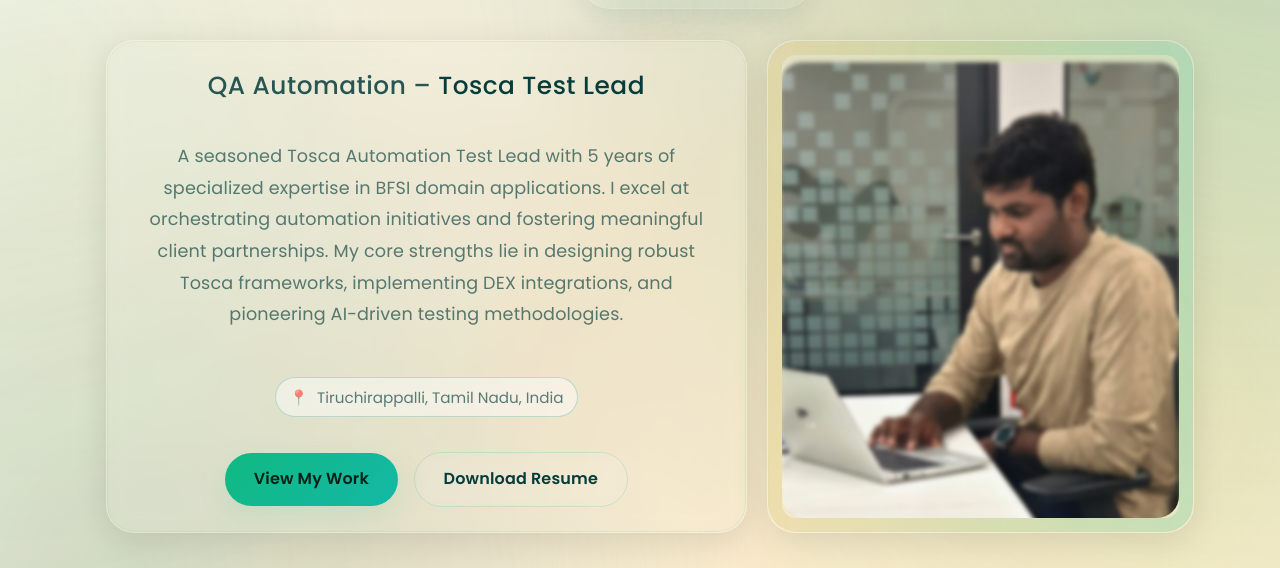
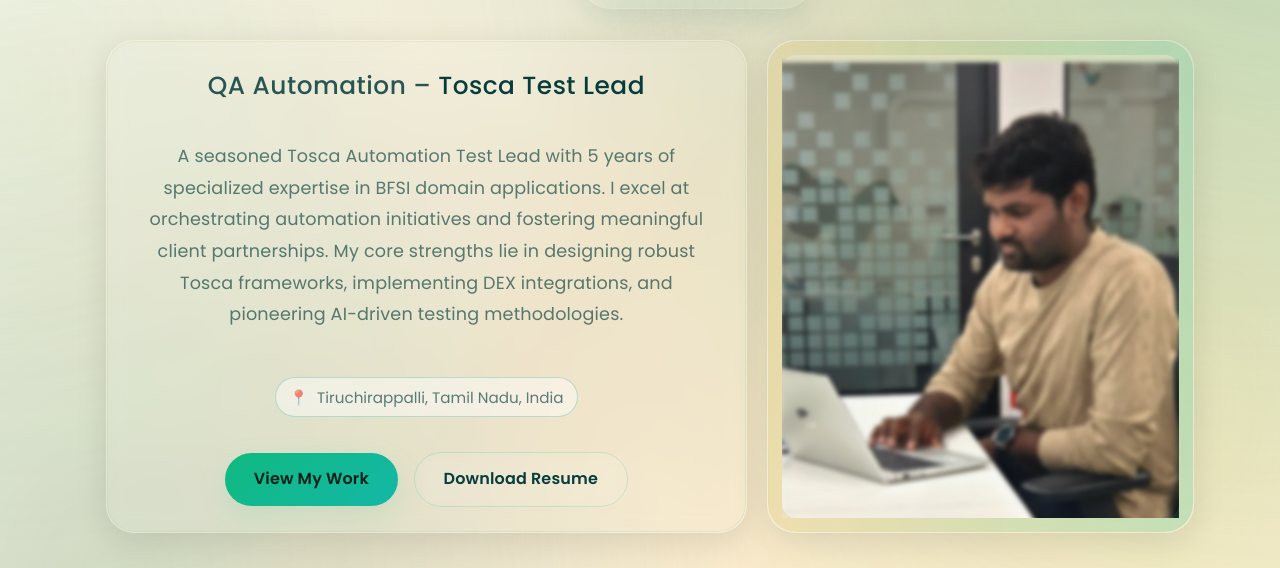
Before and after one commit to Naveen-neevaN/Naveen-Portfolio, a Next.js app: page / in a window 1280 px wide. Shown: the part 150-718 px from the top of the page. Built offline with nearby package versions, Linux system fonts and the light colour scheme.

Commit message:
Big Uplift - V11

```diff
--- a/src/components/Hero.css
+++ b/src/components/Hero.css
@@ -369,8 +369,9 @@
   flex: 1;
   width: 100%;
   height: 100%;
+  align-items: center;
   /* inner carousel is inset so the visual's padding shows as the outer frame */
-  border-radius: calc(var(--radius-xl) - var(--hero-frame));
+  border-radius: calc(var(--radius-x1) - var(--hero-frame));
   overflow: hidden;
   background: transparent;
 }
```
